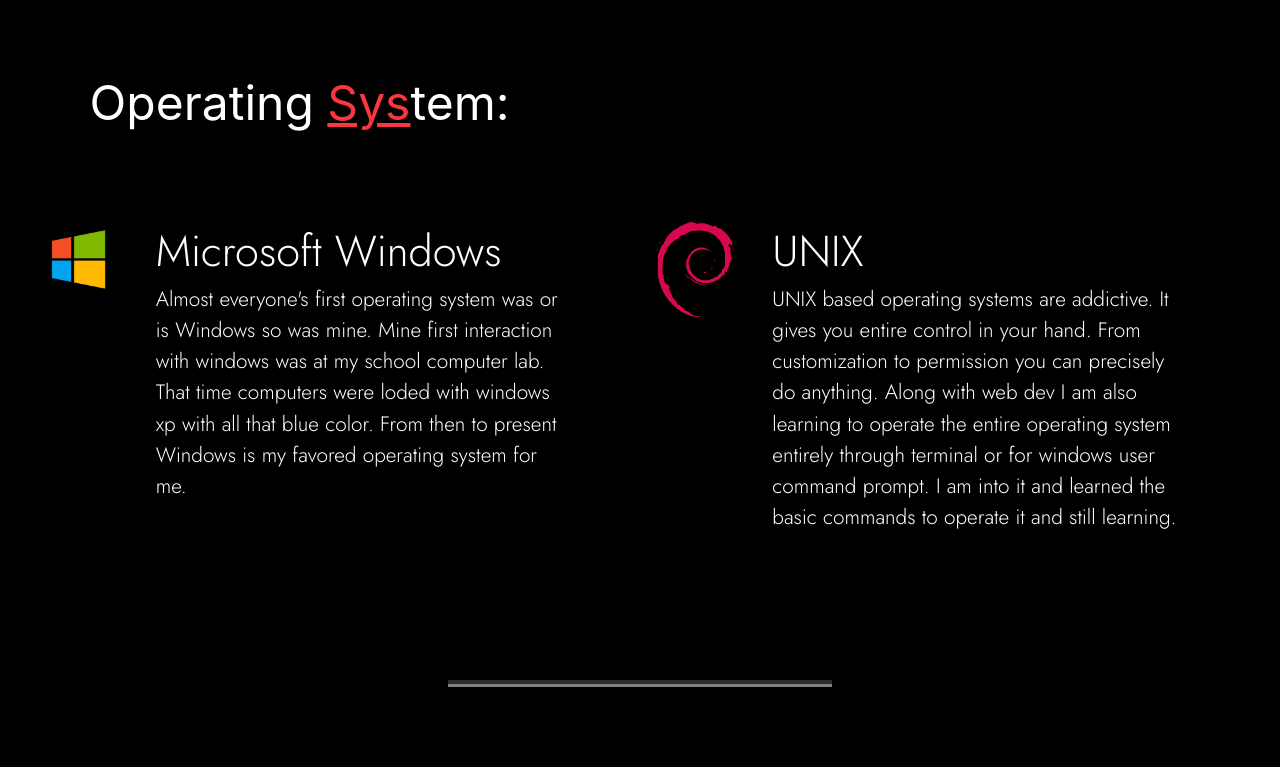
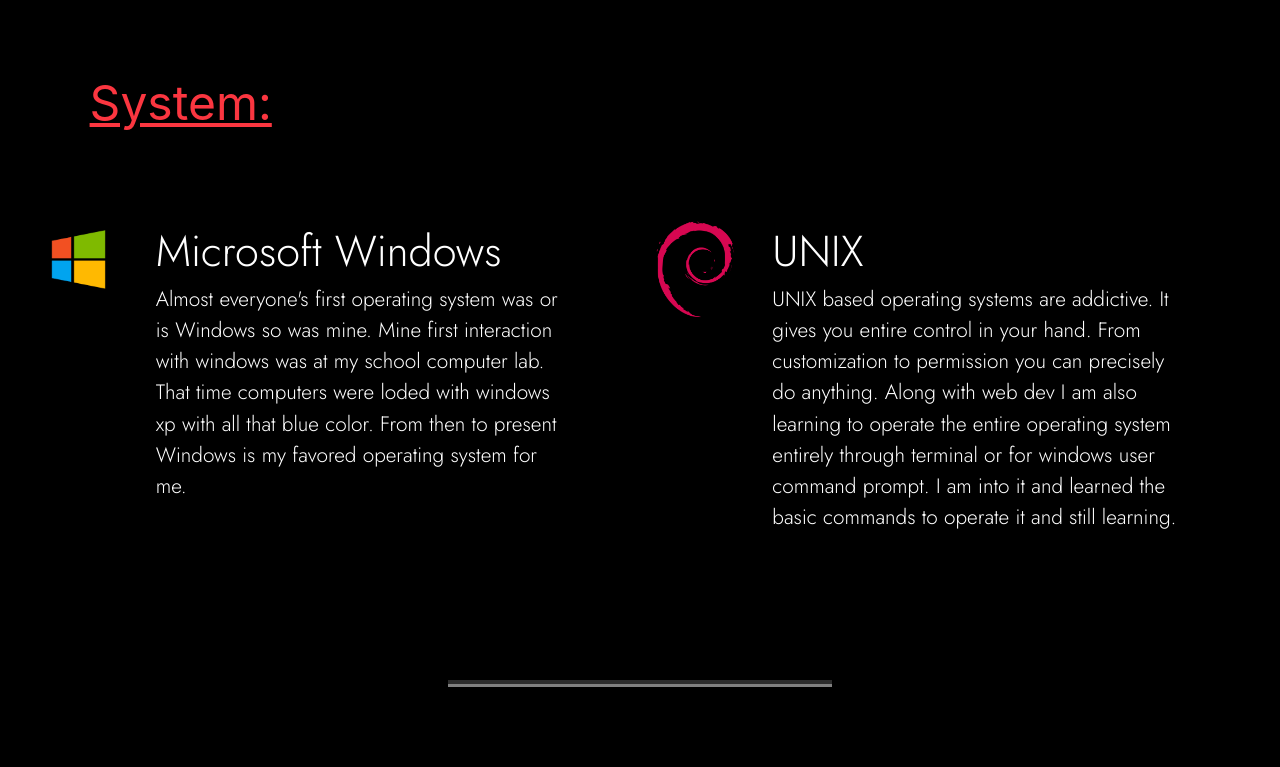
Before and after one commit to wantedbear007/site, a plain HTML site: page index.html in a window 1280 px wide. Shown: the part 3479-4246 px from the top of the page. Drawn offline with nearby package versions, Linux system fonts and the light colour scheme.

Commit message:
Update index.html

```diff
--- a/index.html
+++ b/index.html
@@ -99,7 +99,7 @@
 
 
 <section="os-section">
-  <p class="sub-heading mt-5">Operating <span class="pro">Sys</span>tem:</p>
+  <p class="sub-heading mt-5"><span class="pro"Operating </span>System:</p>
   <div class="row">
     <div class="col-lg-6">
       <img class="left_logo" src="images/windows.png" alt="Windows logo">
```
